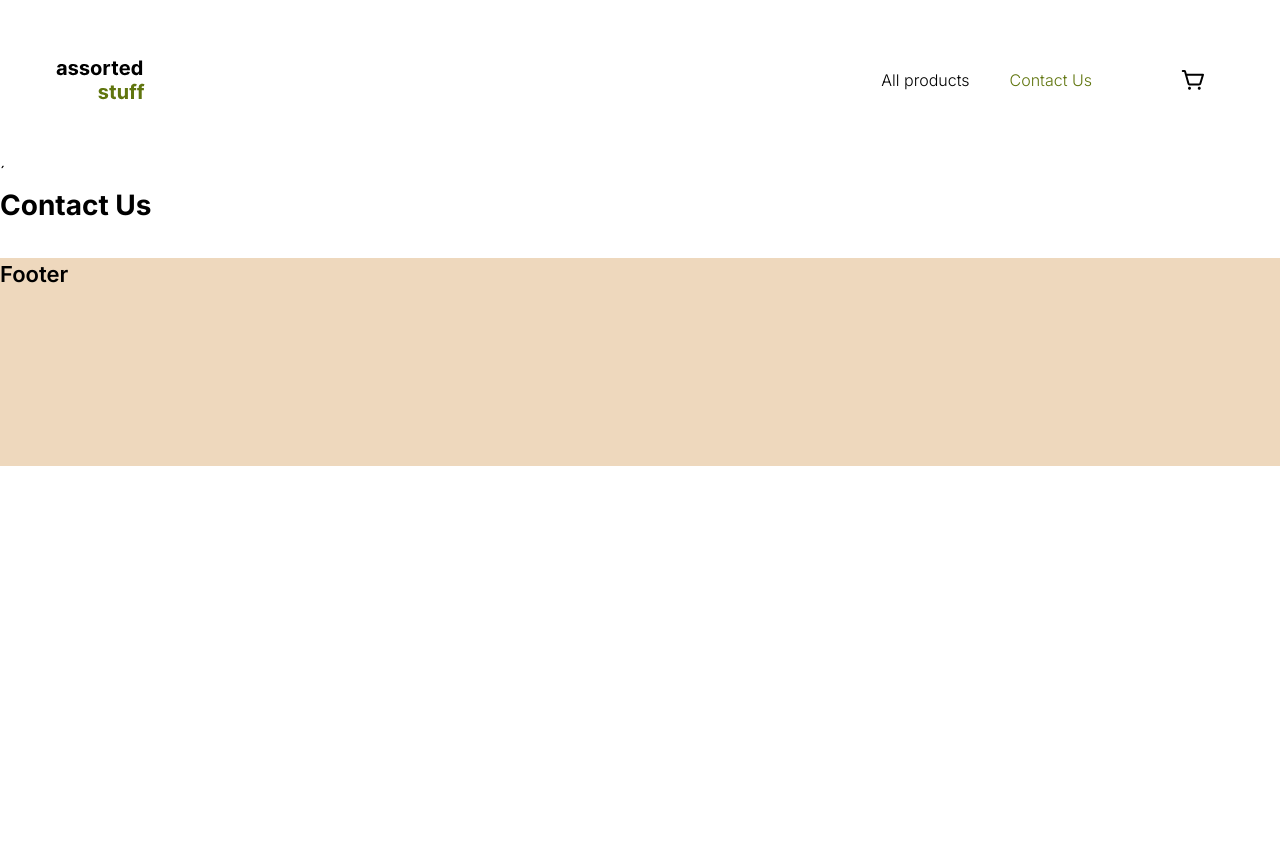
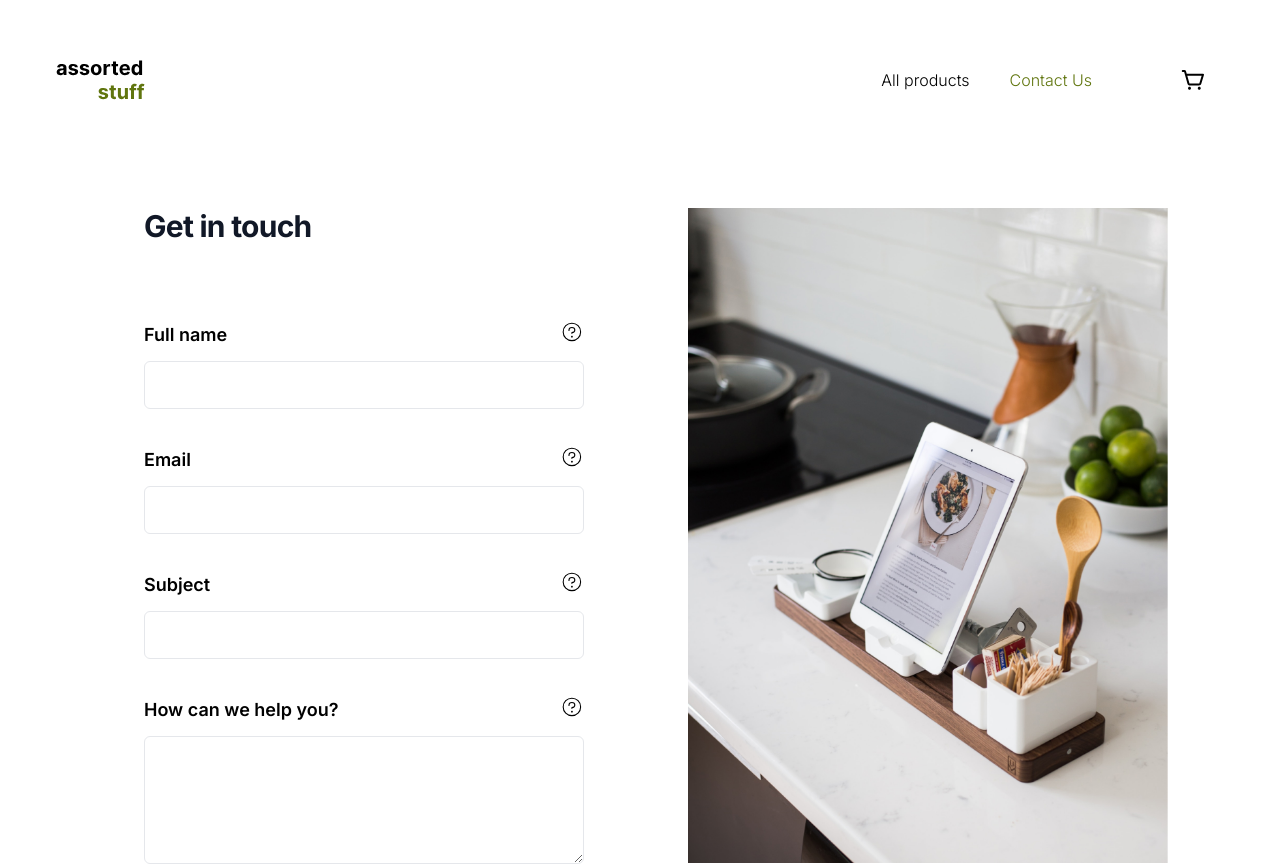
Before and after one commit to SolveigRebnord/react-ecom, a React (Create React App) app: page /contact in a window 1280 px wide. Shown: the top 865 px of the page. Before the commit the page ends 800 px from the top, so only its background shows below. Built offline with nearby package versions, Linux system fonts and the light colour scheme.

Commit message:
Contact us form finished

```diff
--- a/package.json
+++ b/package.json
@@ -8,6 +8,7 @@
     "@testing-library/react": "^13.4.0",
     "@testing-library/user-event": "^13.5.0",
     "axios": "^1.3.4",
+    "formik": "^2.2.9",
     "react": "^18.2.0",
     "react-dom": "^18.2.0",
     "react-redux": "^8.0.5",
@@ -15,7 +16,8 @@
     "react-scripts": "5.0.1",
     "tailwind-styled-components": "^2.2.0",
     "vite": "^4.2.1",
-    "web-vitals": "^2.1.4"
+    "web-vitals": "^2.1.4",
+    "yup": "^1.0.2"
   },
   "scripts": {
     "start": "react-scripts start",
--- /dev/null
+++ b/src/components/ContactForm.js
@@ -0,0 +1,171 @@
+import { useFormik, FormikProvider, useField } from 'formik';
+import * as yup from 'yup'; //validation
+import React from 'react';
+import { useState } from 'react';
+import { type } from '@testing-library/user-event/dist/type';
+import { GreenBtnS } from '../styles/Buttons';
+
+
+
+
+const TextInputLiveFeedback = ({ label, helpText, ...props }) => {
+  const [field, meta] = useField(props);
+  console.log(field)
+
+  const [didFocus, setDidFocus] = React.useState(false);
+  const handleFocus = () => setDidFocus(true);
+  const handleChange = () => handleChange()
+  const showFeedback =
+    (!!didFocus && field.value.trim().length > 2) || meta.touched;
+
+
+    const [isShown, setIsShown] = useState(false);
+
+
+
+
+
+
+  return (
+
+    <div className={`form-control ${showFeedback ? (meta.error ? 'invalid' : 'valid') : ''}`}>
+      <div className="flex items-center justify-between flex-row text-lg font-semibold my-3" >
+        <label htmlFor={props.id}>{label}</label>
+        <div className="text-sm font-light text-gray-600 " id={`${props.id}-help`} tabIndex="-1">
+            <div className='relative'>
+                <button className=' '
+                    onMouseEnter={() => setIsShown(true)}
+                    onMouseLeave={() => setIsShown(false)}>
+                    <img src='/question.svg' className='w-6'></img>
+                </button>
+                {isShown && (
+                 <div className='min-w-fit whitespace-nowrap bg-white absolute bottom-2 right-8 z-2' >
+                    {helpText}
+                </div>)}
+            </div>
+        </div>
+      </div>
+      {field.name !== 'message' ?
+        <div>
+            <input className='border border-gray-200 px-2 rounded-md w-full h-12 '
+            {...props}
+            {...field}
+            aria-describedby={`${props.id}-feedback ${props.id}-help`}
+            onFocus={handleFocus}/>
+        </div> :   <div>
+            <textarea className='border border-gray-200 px-2 rounded-md w-full '
+            {...props}
+            {...field}
+            maxLength={500}
+            aria-describedby={`${props.id}-feedback ${props.id}-help`}
+            onFocus={handleFocus}/>
+
+        </div>}
+        <div>
+                {' '}{showFeedback ? (
+                <div id={`${props.id}-feedback`} aria-live="polite" className="feedback text-sm mt-2 pl-1 text-orange-600">
+                    {meta.error ? meta.error : '✓'}
+                </div>
+                ) : null}
+            </div>
+    </div>
+  );
+};
+
+
+
+
+const validationSchema = yup.object({
+
+    name: yup.string()
+        .min(3, 'Must be at least 3 characters')
+        .required('Name is required')
+        .matches(
+          /^[\w'\-,.][^0-9_!¡?÷?¿/\\+=@#$%^&*(){}|~<>;:[\]]{2,}$/,
+          'Cannot contain special characters or numbers'),
+    subject: yup.string()
+        .min(3, 'Must be at least 3 characters')
+        .required('Subject is required'),
+
+    email: yup.string().email('Email must be valid')
+        .required('Email is required'),
+
+     message: yup.string()
+        .min(3, 'Must be at least 3 characters')
+        .required('Message is required')
+        .max(499, 'Max 500 characters')
+})
+
+const ContactForm = () => {
+
+
+    const formik = useFormik({
+
+
+        initialValues: {
+            name: '',
+            subject: '',
+            email: '',
+            message: ''
+        },
+        validationSchema,
+        onSubmit: (values) => {
+            //api callet ved ekte skjema, vi konsoller bare submiten. Så vil typisk vøre async
+            console.log(values)
+        }
+    });
+
+    return (
+        <FormikProvider value={formik}>
+        <form
+        onSubmit={formik.handleSubmit}
+        onChange={formik.handleChange} className="my-16">
+        <div className="grid grid-cols-1 gap-y-6 gap-x-8 sm:grid-cols-2">
+            <div className="sm:col-span-2">
+                <TextInputLiveFeedback
+                    label='Full name'
+                    id='name'
+                    name='name'
+                    helpText='Write your full name'
+                    type='text'
+                    value={formik.values.name} />
+            </div>
+            <div className="sm:col-span-2">
+                <TextInputLiveFeedback
+                    label='Email'
+                    id='email'
+                    name='email'
+                    helpText='Your email'
+                    type='email'
+                    value={formik.values.email} />
+            </div>
+            <div className="sm:col-span-2">
+                <TextInputLiveFeedback
+                    label='Subject'
+                    id='subject'
+                    name='subject'
+                    helpText='What is your query about?'
+                    type='text'
+                    value={formik.values.subject} />
+            </div>
+            <div className="sm:col-span-2">
+                <TextInputLiveFeedback
+                    label='How can we help you?'
+                    id='message'
+                    name='message'
+                    helpText='How can we help you?'
+                    value={formik.values.message}
+                    type='text'
+                    className='h-32 w-full border border-gray-200 p-2 rounded-md'/>
+            </div>
+
+        </div>
+        <div className=" flex justify-center pt-12">
+            <GreenBtnS type="submit" className="">Send message</GreenBtnS>
+        </div>
+    </form>
+    </FormikProvider>
+     );
+}
+
+export default ContactForm;
--- a/src/pages/Contact.js
+++ b/src/pages/Contact.js
@@ -1,11 +1,23 @@
 
+import ContactForm from "../components/ContactForm";
 
 const Contact = () => {
     return (
-        <>
-´        <h1>Contact Us</h1>
-        </>
-    )
-}
-
+        <div className="mx-auto max-w-6xl px-4 sm:px-6 lg:px-12 lg:pt-12">
+            <div className="relative bg-white">
+                <div className="lg:absolute lg:inset-0 lg:left-1/2 lg:pl-12">
+                    <img className="h-64 w-full bg-gray-50 object-cover sm:h-80 lg:h-fit" src="/header_img.jpg" alt=""/>
+                </div>
+                <div className="pt-16 pb-24 sm:pt-24 sm:pb-32 lg:mx-auto lg:grid lg:max-w-7xl lg:grid-cols-2 lg:p-0 lg:pr-12">
+                    <div className="px-6 lg:px-8">
+                        <div className="mx-auto max-w-xl lg:mx-0 lg:max-w-lg">
+                            <h2 className="text-3xl font-bold tracking-tight text-gray-900">Get in touch</h2>
+                         <ContactForm/>
+                        </div>
+                    </div>
+                </div>
+            </div>
+        </div>
+    );
+};
 export default Contact;
--- a/src/styles/Buttons.js
+++ b/src/styles/Buttons.js
@@ -4,9 +4,9 @@ import tw from "tailwind-styled-components"
 const SmallBtn = tw.button`
     bg-gray-400
     w-fit
-    py-3
-    px-16
-    rounded-sm
+    py-4
+    px-14
+    rounded-md
     leading-snug
     text-black
     text-xs
```
Also changed, not shown: public/question.svg (added), 1 other file (tests, documents, lock files or other folders).
